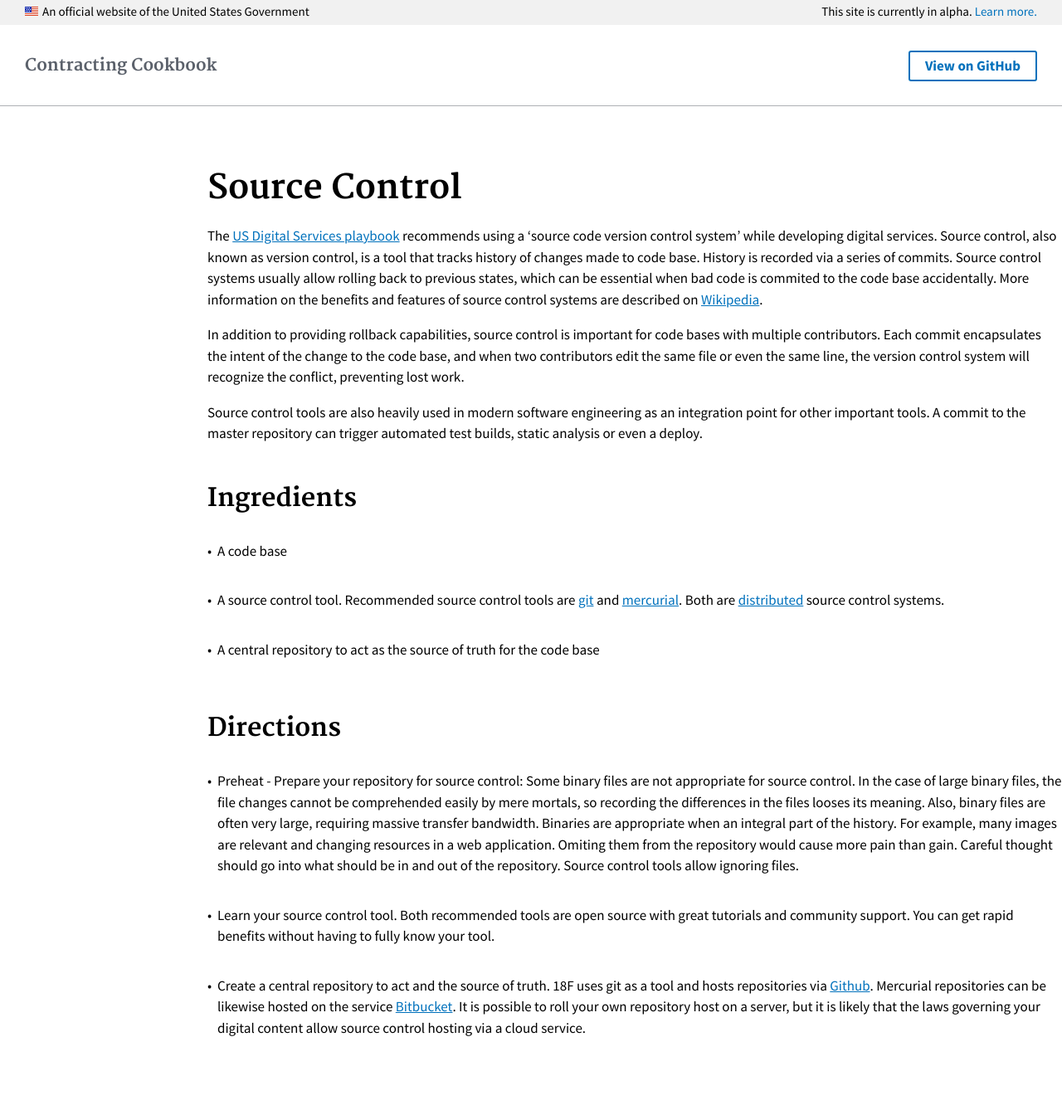
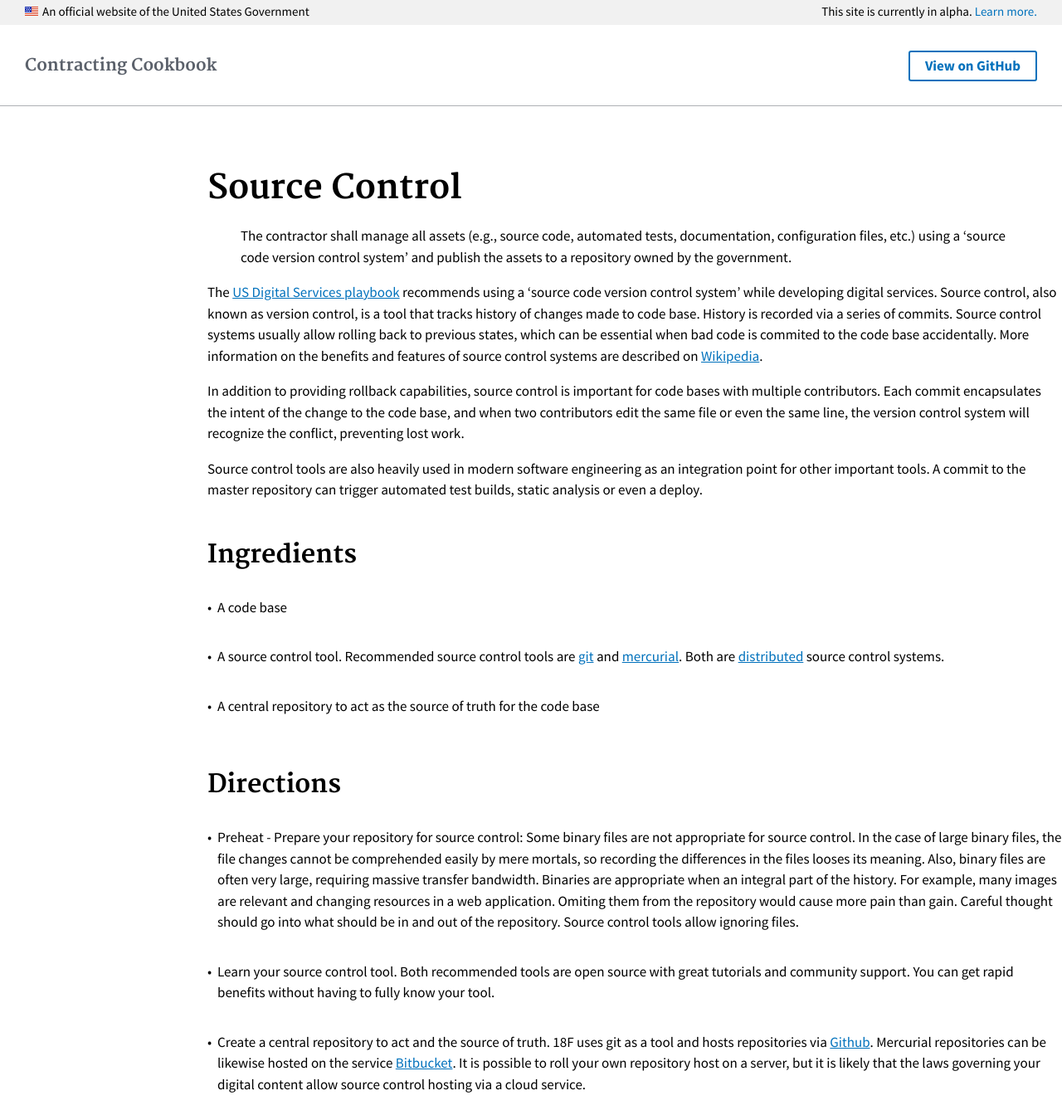
Before and after one commit to 18F/contracting-cookbook, a Jekyll site: the page built from _recipes/source-control.md, in a window 1280 px wide and 1338 px high. Shown: the whole window at 83% size. Built offline with Jekyll 4.4.1, drawn with Linux system fonts in a browser that asks for light colours; nearby versions of some CDN libraries; library files that are not in the unit come from our copies.

Commit message:
added snippet for source control

```diff
--- a/_recipes-data/source-control.yml
+++ b/_recipes-data/source-control.yml
@@ -16,7 +16,7 @@ directions:
 authors:
 - baccigalupi
 - vzvenyach
-snippets: ""
+snippets: "The contractor shall manage all assets (e.g., source code, automated tests, documentation, configuration files, etc.) using a 'source code version control system' and publish the assets to a repository owned by the government."
 tags:
 - Source Control
 basename: source-control
--- a/_recipes/source-control.md
+++ b/_recipes/source-control.md
@@ -4,7 +4,7 @@ permalink: /recipes/source-control/
 ---
 # Source Control
 
->
+> The contractor shall manage all assets (e.g., source code, automated tests, documentation, configuration files, etc.) using a 'source code version control system' and publish the assets to a repository owned by the government.
 
 The [US Digital Services playbook](https://playbook.cio.gov) recommends using a 'source code version control system' while developing digital services. Source control, also known as version control, is a tool that tracks history of changes made to code base. History is recorded via a series of commits. Source control systems usually allow rolling back to previous states, which can be essential when bad code is commited to the code base accidentally. More information on the benefits and features of source control systems are described on [Wikipedia](https://en.wikipedia.org/wiki/Version_control).
 
--- a/data/recipes.json
+++ b/data/recipes.json
@@ -187,7 +187,7 @@
    "baccigalupi",
    "vzvenyach"
   ],
-  "snippets": "",
+  "snippets": "The contractor shall manage all assets (e.g., source code, automated tests, documentation, configuration files, etc.) using a 'source code version control system' and publish the assets to a repository owned by the government.",
   "tags": [
    "Source Control"
   ],
```
